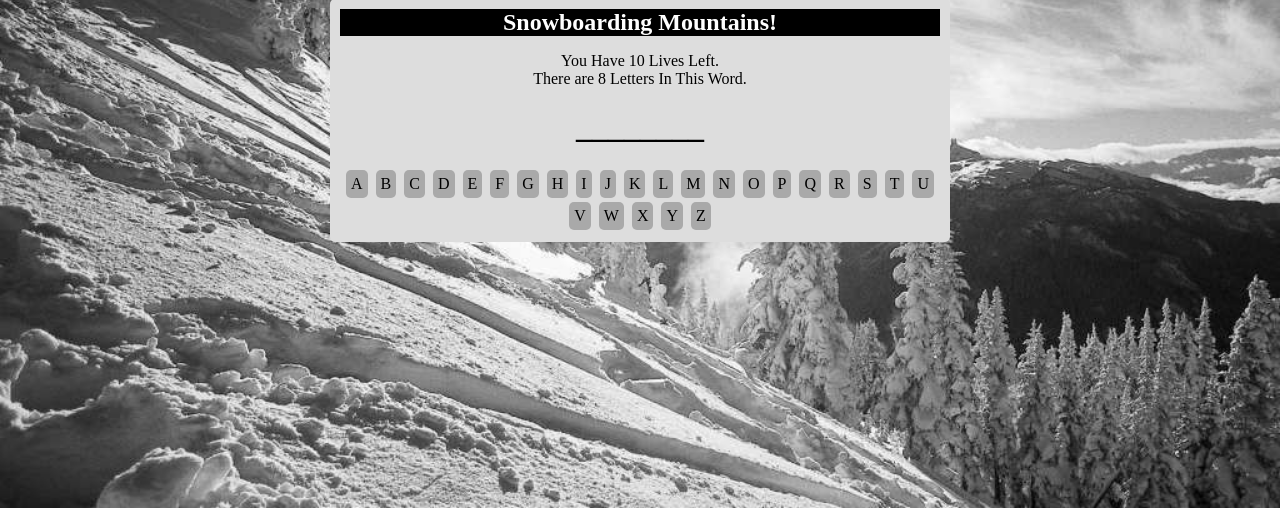
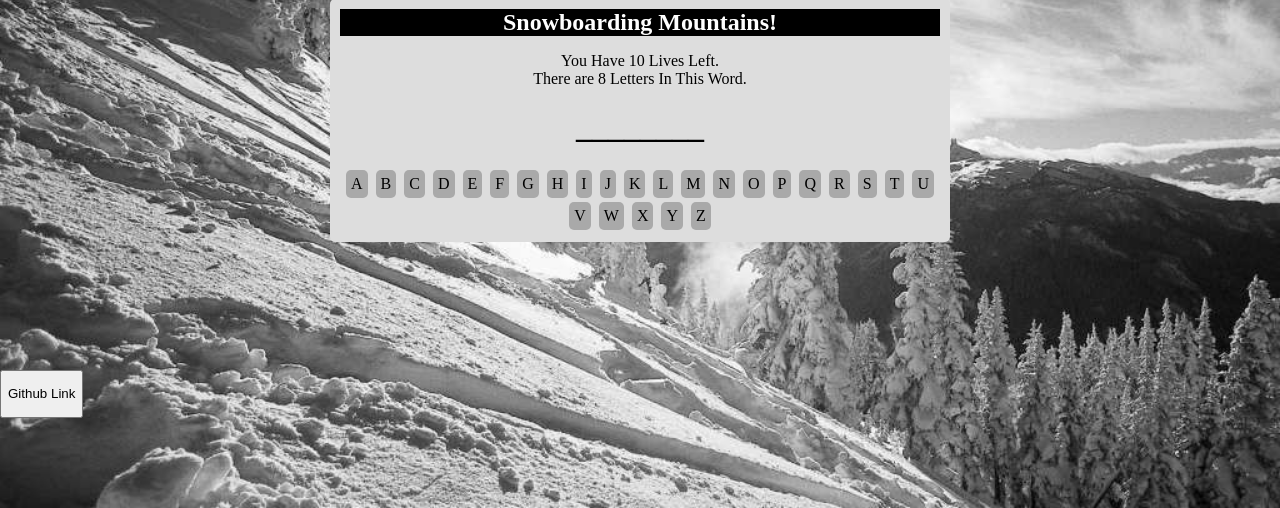
Before and after one commit to CozO97/Hang-man, a PHP site: page / in a window 1280 px wide. Shown: the part 292-800 px from the top of the page. Run offline with PHP 8.4, Linux system fonts and the light colour scheme; some libraries are stand-ins or nearby versions.

Commit message:
added links

```diff
--- a/assets/css/style.css
+++ b/assets/css/style.css
@@ -5,12 +5,14 @@ body {
     background-repeat: no-repeat;
     background-size: cover;
 }
+
 .topHeading {
     background-color: black;
     color: white;
     font-size: 80px;
     text-align: center;
 }
+
 .bottomHeading {
     width: 100%;
     background-color: black;
@@ -29,6 +31,7 @@ body {
     text-align: center;
     margin-top: 200px;
 }
+
 #letters a {
     color: black;
     background-color: darkgray;
@@ -38,10 +41,20 @@ body {
     margin: 2px;
     display: inline-block;
 }
-#letters a:hover{
+
+#letters a:hover {
     color: blue;
 }
-#letters a .d{
+
+#letters a .d {
     color: white;
     text-decoration: underline;
 }
+
+button:hover {
+    cursor: pointer;
+}
+
+a:hover {
+    cursor: pointer;
+}
--- a/index.html
+++ b/index.html
@@ -1,5 +1,6 @@
 </!DOCTYPE html>
 <html>
+
 <head class="headerBanner">
     <title>Hangman</title>
 
@@ -8,12 +9,15 @@
     <link type="javascript" href="assets/javascript/javascript.js">
 
 </head>
+
 <body>
     <header class="logo-header">
+
         <section>
             <h1 class="topHeading">Hangman</h1>
 
         </section>
+
     </header>
     <div id="container">
         <div class="hang-info">
@@ -22,8 +26,7 @@
         <div id="header">
             <p>
                 You Have <span id="lives">10</span> Lives Left.
-			<br>
-			There are <span id="numLetters">0</span> Letters In This Word.
+                <br> There are <span id="numLetters">0</span> Letters In This Word.
             </p>
             <h1 id="WORD"></h1>
         </div>
@@ -58,8 +61,13 @@
     </div>
 
 
-
+    <footer>
+        <a class="gitLink" href="https://github.com/CozO97/Hang-man">
+            <button><p>Github Link</p></button>
+        </a>
+    </footer>
 
     <script type="text/javascript" src="assets/javascript/javascript.js"></script>
 </body>
+
 </html>
```
Lines whose indentation alone changed are shown as unchanged.
